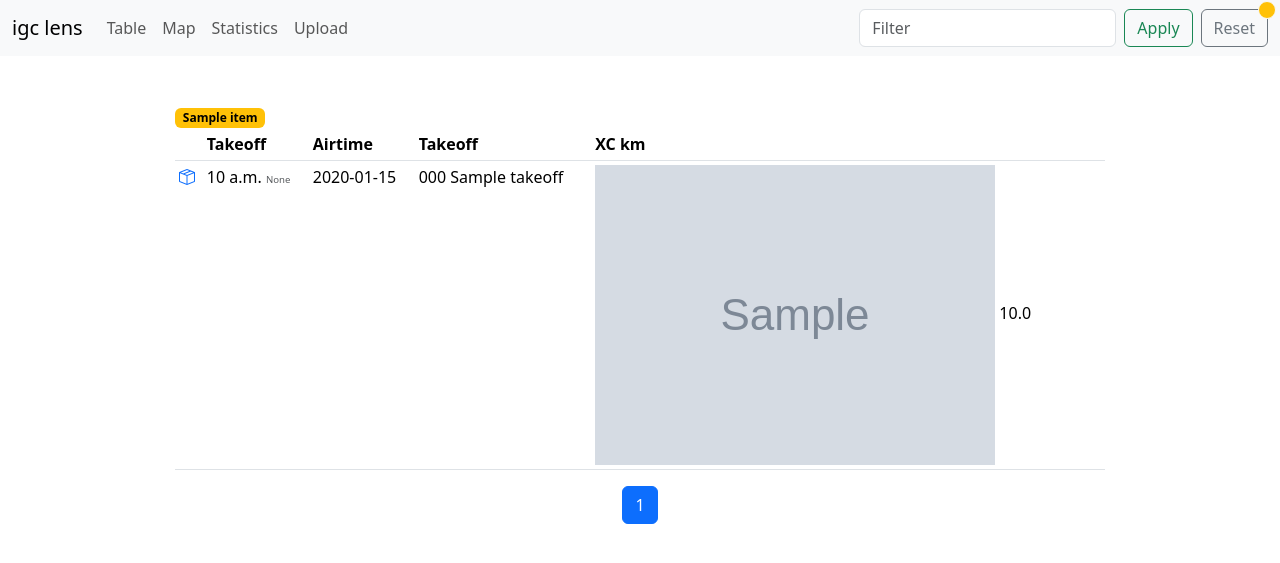
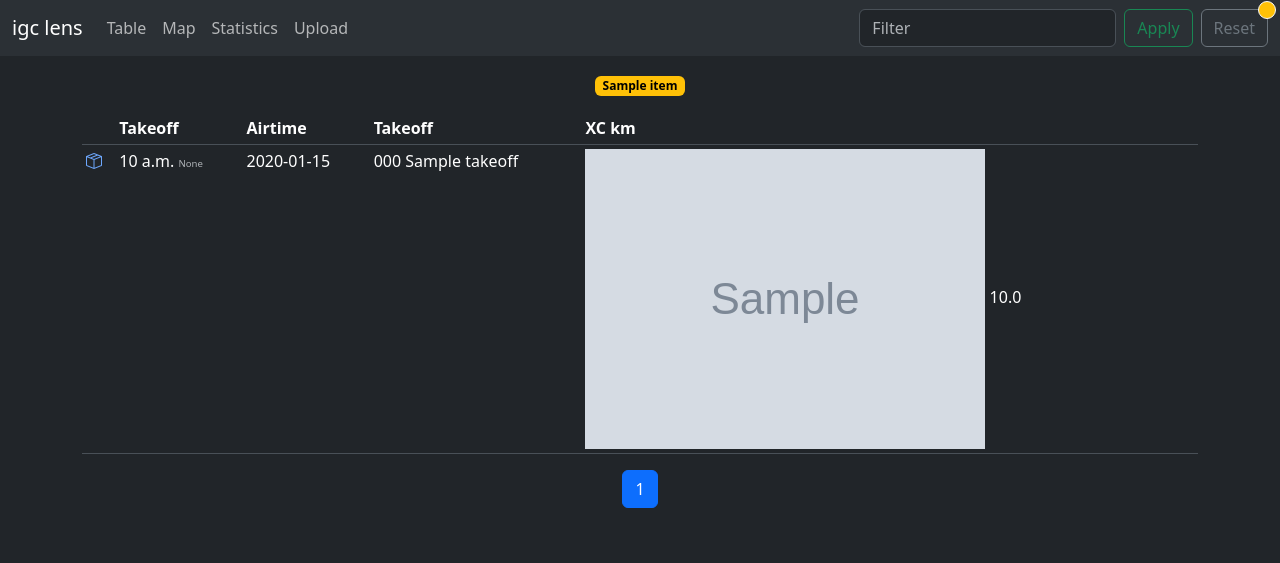
Before and after one commit to adam87328/igc-lens, a Django app: template frontend/templates/frontend/flights_table.html in a window 1280 px wide. Shown: the top 563 px of the page. Run offline with Django 5.2, Linux system fonts and the light colour scheme; the template is opened without the code that fills it: most values are stand-ins (such as "Sample title", 1, 10 or a date in 2020); grey boxes marked "Sample" are stand-in pictures.

Commit message:
improve icons, spacing on table view

```diff
--- a/frontend/templates/frontend/flights_table.html
+++ b/frontend/templates/frontend/flights_table.html
@@ -6,13 +6,14 @@
 {% endblock %}
 
 {% block content %}
-<div class="container-lg mt-5">
-<div class="col-xl-10 offset-xl-1">
+<!-- filter div -->
+<div class="container-lg p-3" style="text-align: center;">
   {% for item in filter_active %}
   <span class="badge text-bg-warning">{{item}}</span>
   {% endfor %}
 </div>
-<div class="col-xl-10 offset-xl-1">
+<!-- table div -->
+<div class="container-lg">
   {% if flights %}
   <table class="table table-hover table-sm">
     <thead>
@@ -33,15 +34,12 @@
           {% endwith %}
           <td>{{ flight.airtime_str }}</td>
           <td>{{ flight.takeoff.country_code|upper }}{%if flight.takeoff.name %} {{ flight.takeoff.name }} {% else %} N/A ({{ flight.takeoff.state }}){% endif %}</td>
-        <td><img src="{%static flight.icon_url%}"> {{ flight.xcscore.distance|floatformat:1 }}</td>
+          <td><img src="{%static flight.icon_url%}" alt="{{ flight.xcscore.scoringName }}"> {{ flight.xcscore.distance|floatformat:1 }}</td>
           </a>
       </tr>
       {% endfor %}
     </tbody>
   </table>
-{% else %}
-    <p><i class="bi-cloud-hail"></i> No flights in query.</p>
-{% endif %}
   <!-- Pagination controls -->
   <nav aria-label="Page navigation example">
     <ul class="pagination justify-content-center">
@@ -56,8 +54,9 @@
         {% endfor %}
     </ul>
   </nav>
-<!-- /Pagination controls -->
+{% else %}
+  <p><i class="bi-cloud-hail"></i> No flights in query.</p>
+{% endif %}
+</div>
 
-</div>
-</div>
 {% endblock %}
--- a/frontend/templates/main.html
+++ b/frontend/templates/main.html
@@ -1,6 +1,6 @@
 {% load static %}
 <!doctype html>
-<html lang="en">
+<html lang="en"  data-bs-theme="dark">
   <head>
     <meta charset="utf-8">
     <meta name="viewport" content="width=device-width, initial-scale=1">
```
Also changed, not shown: frontend/static/icons/closed_fai_triangle.svg, frontend/static/icons/closed_flat_triangle.svg, frontend/static/icons/fai_triangle.svg, frontend/static/icons/flat_triangle.svg, frontend/static/icons/free_flight.svg, frontend/static/icons/local_flight.svg. Lines whose indentation alone changed are shown as unchanged.
